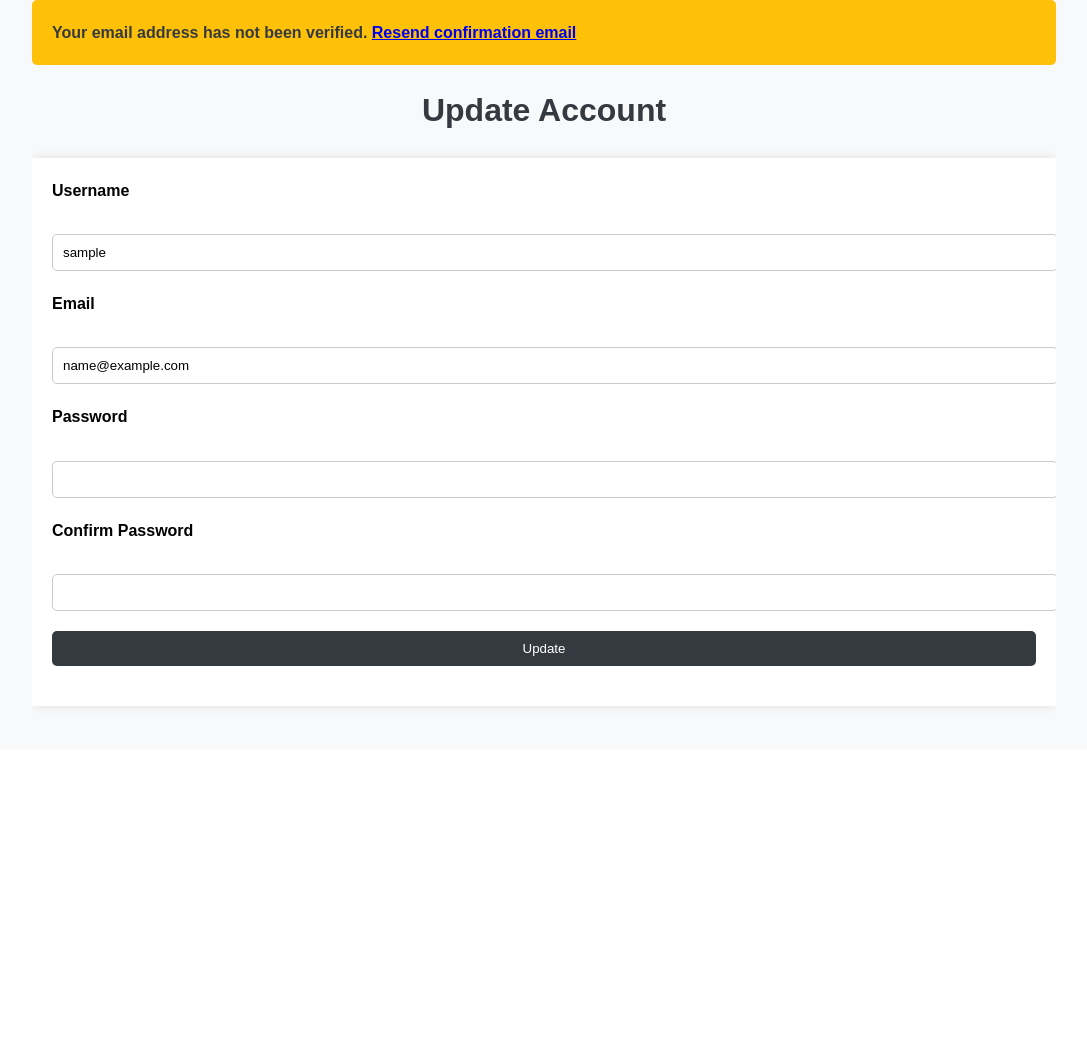
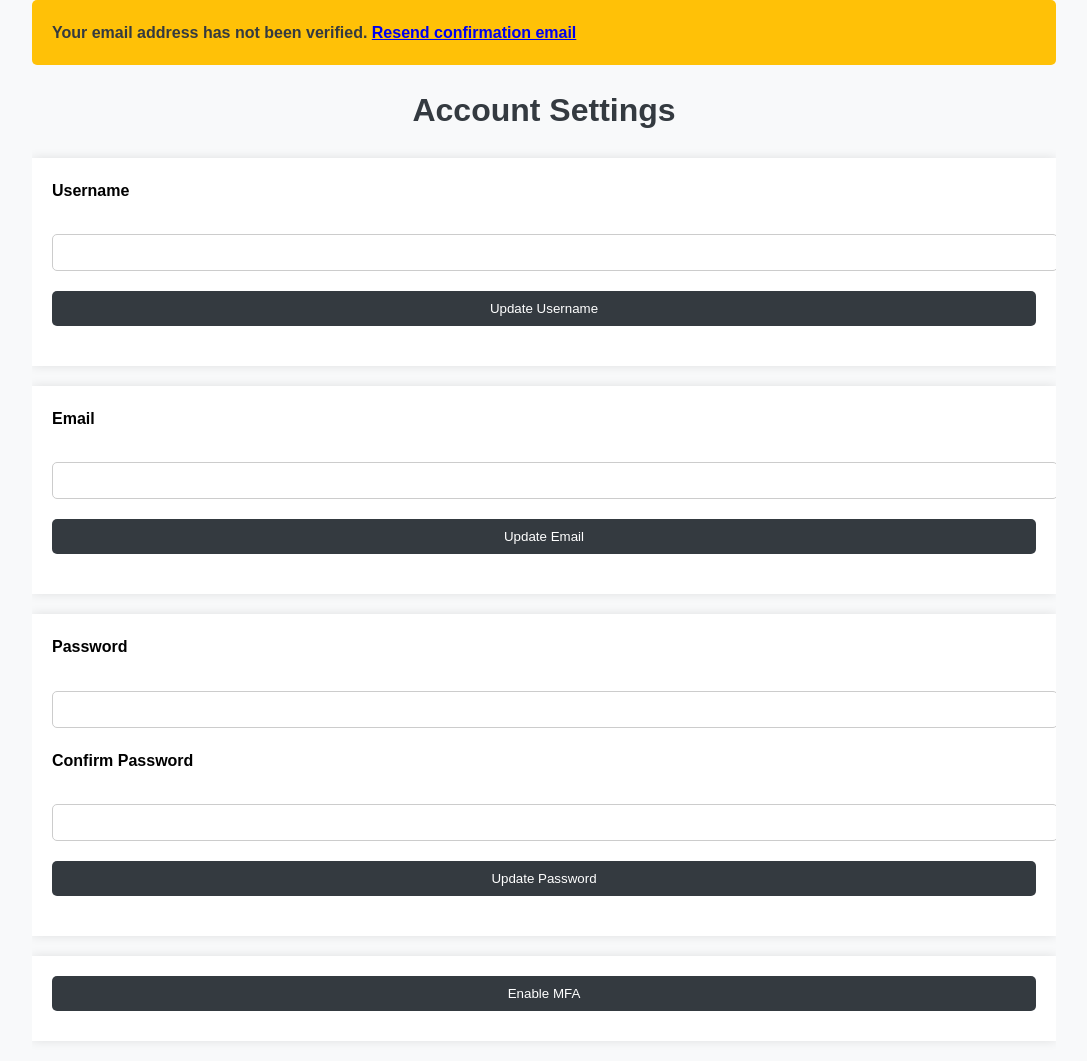
Before and after one commit to sdeery14/nexfitra, a Flask app: page /account in a window 1280 px wide. Shown: the part 51-1112 px from the top of the page, without its empty margins (96-1183 px from the left). Before the commit the page ends 761 px from the top, so only its background shows below. Run offline with Flask 3, Linux system fonts and the light colour scheme; the visitor is signed in with stand-in values (Sample User, id 1).

Commit message:
update skip mfa and enabling mfa via account page

```diff
--- a/app/forms.py
+++ b/app/forms.py
@@ -70,12 +70,10 @@ class MFAForm(FlaskForm):
     token = StringField('Token', validators=[DataRequired()])
     submit = SubmitField('Verify')
 
-class UpdateAccountForm(FlaskForm):
+
+class UpdateUsernameForm(FlaskForm):
     username = StringField('Username', validators=[DataRequired()])
-    email = StringField('Email', validators=[DataRequired(), Email()])
-    password = PasswordField('Password')
-    confirm_password = PasswordField('Confirm Password', validators=[EqualTo('password')])
-    submit = SubmitField('Update')
+    submit = SubmitField('Update Username')
 
     def validate_username(self, username):
         if username.data != current_user.username:
@@ -83,8 +81,18 @@ class UpdateAccountForm(FlaskForm):
             if user:
                 raise ValidationError('That username is taken. Please choose a different one.')
 
+
+class UpdateEmailForm(FlaskForm):
+    email = StringField('Email', validators=[DataRequired(), Email()])
+    submit = SubmitField('Update Email')
+
     def validate_email(self, email):
         if email.data != current_user.email:
             user = User.query.filter_by(email=email.data).first()
             if user:
                 raise ValidationError('That email is taken. Please choose a different one.')
+
+class UpdatePasswordForm(FlaskForm):
+    password = PasswordField('Password', validators=[DataRequired(), Length(min=8)])
+    confirm_password = PasswordField('Confirm Password', validators=[DataRequired(), EqualTo('password')])
+    submit = SubmitField('Update Password')
--- a/app/models.py
+++ b/app/models.py
@@ -16,12 +16,13 @@ class User(db.Model, UserMixin):
     password = db.Column(db.String(60), nullable=False)
     date_of_birth = db.Column(db.Date, nullable=True)
     confirmed = db.Column(db.Boolean, default=False)
-    email_change_pending = db.Column(db.String(120), nullable=True)  # Add this line
+    email_change_pending = db.Column(db.String(120), nullable=True)
     date_registered = db.Column(db.DateTime(timezone=True), default=lambda: datetime.now(timezone.utc))
     failed_login_attempts = db.Column(db.Integer, default=0, nullable=False)
     account_locked_until = db.Column(db.DateTime(timezone=True), nullable=True)
     mfa_secret = db.Column(db.String(32), default=lambda: pyotp.random_base32())
-    mfa_enabled = db.Column(db.Boolean, default=False)  # Add this line
+    mfa_enabled = db.Column(db.Boolean, default=False)
+    mfa_skipped = db.Column(db.Boolean, default=False)
     active = db.Column(db.Boolean, default=True)
     login_activities = db.relationship('LoginActivity', backref='user', lazy=True)
 
--- a/app/routes.py
+++ b/app/routes.py
@@ -1,7 +1,7 @@
 # app/routes.py
 from flask import render_template, url_for, flash, redirect, request, session
 from app import app, db, bcrypt, mail
-from app.forms import RegistrationForm, LoginForm, RequestResetForm, ResetPasswordForm, MFAForm, UpdateAccountForm
+from app.forms import RegistrationForm, LoginForm, RequestResetForm, ResetPasswordForm, MFAForm, UpdateUsernameForm, UpdateEmailForm, UpdatePasswordForm
 from app.models import User, LoginActivity
 from flask_login import login_user, current_user, logout_user, login_required
 from flask_mail import Message
@@ -110,7 +110,7 @@ def login():
                 login_activity = LoginActivity(user_id=user.id, ip_address=request.remote_addr, user_agent=request.headers.get('User-Agent'))
                 db.session.add(login_activity)
                 db.session.commit()
-                if not user.mfa_enabled:
+                if not user.mfa_enabled and not user.mfa_skipped:
                     return redirect(url_for('setup_mfa'))
                 next_page = request.args.get('next')
                 return redirect(next_page) if next_page else redirect(url_for('home'))
@@ -174,15 +174,6 @@ def reset_token(token):
         return redirect(url_for('login'))
     return render_template('reset_token.html', title='Reset Password', form=form, token=token)
 
-@app.route("/setup_mfa", methods=['GET', 'POST'])
-@login_required
-def setup_mfa():
-    if not current_user.mfa_enabled:
-        current_user.mfa_secret = pyotp.random_base32()
-        db.session.commit()
-        flash('MFA setup initialized. Scan the QR code with your authenticator app.', 'info')
-    return render_template('setup_mfa.html', user=current_user)
-
 @app.route("/verify_mfa", methods=['GET', 'POST'])
 @login_required
 def verify_mfa():
@@ -232,26 +223,80 @@ If you did not make this request then simply ignore this email and no changes wi
 '''
     mail.send(msg)
 
-@app.route("/account", methods=['GET', 'POST'])
+@app.route("/account", methods=['GET'])
 @login_required
 def account():
-    form = UpdateAccountForm()
+    form_username = UpdateUsernameForm()
+    form_email = UpdateEmailForm()
+    form_password = UpdatePasswordForm()
+    return render_template('account.html',
+                           form_username=form_username,
+                           form_email=form_email,
+                           form_password=form_password)
+
+@app.route("/update_username", methods=['POST'])
+@login_required
+def update_username():
+    form = UpdateUsernameForm()
     if form.validate_on_submit():
-        if form.email.data != current_user.email:
-            current_user.email_change_pending = form.email.data
-            send_email_change_confirmation(current_user, form.email.data)
-            flash('A confirmation email has been sent to your new email address.', 'info')
         current_user.username = form.username.data
-        if form.password.data:
-            hashed_password = bcrypt.generate_password_hash(form.password.data).decode('utf-8')
-            current_user.password = hashed_password
         db.session.commit()
-        flash('Your account has been updated!', 'success')
-        return redirect(url_for('account'))
-    elif request.method == 'GET':
-        form.username.data = current_user.username
-        form.email.data = current_user.email
-    return render_template('account.html', title='Account', form=form)
+        flash('Your username has been updated!', 'success')
+    return redirect(url_for('account'))
+
+@app.route("/update_email", methods=['POST'])
+@login_required
+def update_email():
+    form = UpdateEmailForm()
+    if form.validate_on_submit():
+        current_user.email = form.email.data
+        current_user.confirmed = False
+        db.session.commit()
+        send_confirmation_email(current_user)
+        flash('Your email has been updated! Please confirm your new email address.', 'success')
+    return redirect(url_for('account'))
+
+@app.route("/update_password", methods=['POST'])
+@login_required
+def update_password():
+    form = UpdatePasswordForm()
+    if form.validate_on_submit():
+        hashed_password = bcrypt.generate_password_hash(form.password.data).decode('utf-8')
+        current_user.password = hashed_password
+        db.session.commit()
+        flash('Your password has been updated!', 'success')
+    return redirect(url_for('account'))
+
+@app.route("/enable_mfa", methods=['POST'])
+@login_required
+def enable_mfa():
+    current_user.mfa_skipped = False
+    db.session.commit()
+    return redirect(url_for('setup_mfa'))
+
+@app.route("/setup_mfa", methods=['GET', 'POST'])
+@login_required
+def setup_mfa():
+    if request.method == 'POST':
+        if 'skip' in request.form:
+            current_user.mfa_skipped = True
+            db.session.commit()
+            flash('MFA setup skipped. You can enable it later from the account settings.', 'info')
+            return redirect(url_for('home'))
+        elif 'do_not_show_again' in request.form:
+            current_user.mfa_skipped = True
+            db.session.commit()
+            flash('MFA setup skipped. You can enable it later from the account settings.', 'info')
+            return redirect(url_for('home'))
+        elif 'setup' in request.form:
+            return redirect(url_for('verify_mfa'))
+
+    if not current_user.mfa_enabled:
+        current_user.mfa_secret = pyotp.random_base32()
+        db.session.commit()
+        flash('MFA setup initialized. Scan the QR code with your authenticator app.', 'info')
+    return render_template('setup_mfa.html', user=current_user)
+
 
 
 @app.route("/confirm_email_change/<token>")
--- a/app/templates/account.html
+++ b/app/templates/account.html
@@ -1,27 +1,54 @@
 {% extends "base.html" %}
-{% block title %}Account{% endblock %}
+{% block title %}Account Settings{% endblock %}
 {% block content %}
-<h1>Update Account</h1>
-<form method="POST">
-    {{ form.hidden_tag() }}
+<h1>Account Settings</h1>
+
+<!-- Update Username Form -->
+<form method="POST" action="{{ url_for('update_username') }}">
+    {{ form_username.hidden_tag() }}
     <div>
-        {{ form.username.label }}<br>
-        {{ form.username(size=32) }}<br>
+        {{ form_username.username.label }}<br>
+        {{ form_username.username(size=32) }}<br>
     </div>
     <div>
-        {{ form.email.label }}<br>
-        {{ form.email(size=32) }}<br>
+        {{ form_username.submit() }}
+    </div>
+</form>
+
+<!-- Update Email Form -->
+<form method="POST" action="{{ url_for('update_email') }}">
+    {{ form_email.hidden_tag() }}
+    <div>
+        {{ form_email.email.label }}<br>
+        {{ form_email.email(size=32) }}<br>
     </div>
     <div>
-        {{ form.password.label }}<br>
-        {{ form.password(size=32) }}<br>
+        {{ form_email.submit() }}
+    </div>
+</form>
+
+<!-- Update Password Form -->
+<form method="POST" action="{{ url_for('update_password') }}">
+    {{ form_password.hidden_tag() }}
+    <div>
+        {{ form_password.password.label }}<br>
+        {{ form_password.password(size=32) }}<br>
     </div>
     <div>
-        {{ form.confirm_password.label }}<br>
-        {{ form.confirm_password(size=32) }}<br>
+        {{ form_password.confirm_password.label }}<br>
+        {{ form_password.confirm_password(size=32) }}<br>
     </div>
     <div>
-        {{ form.submit() }}
+        {{ form_password.submit() }}
     </div>
 </form>
+
+<!-- Enable MFA Form -->
+{% if not current_user.mfa_enabled %}
+    <form method="POST" action="{{ url_for('enable_mfa') }}">
+        <button type="submit">Enable MFA</button>
+    </form>
+{% else %}
+    <p>MFA is enabled.</p>
+{% endif %}
 {% endblock %}
```
Also changed, not shown: app/templates/setup_mfa.html (+9 -5 lines), migrations/versions/3d9415d37f70_add_skip_mfa.py (added, +32 -0 lines), 1 other file.
